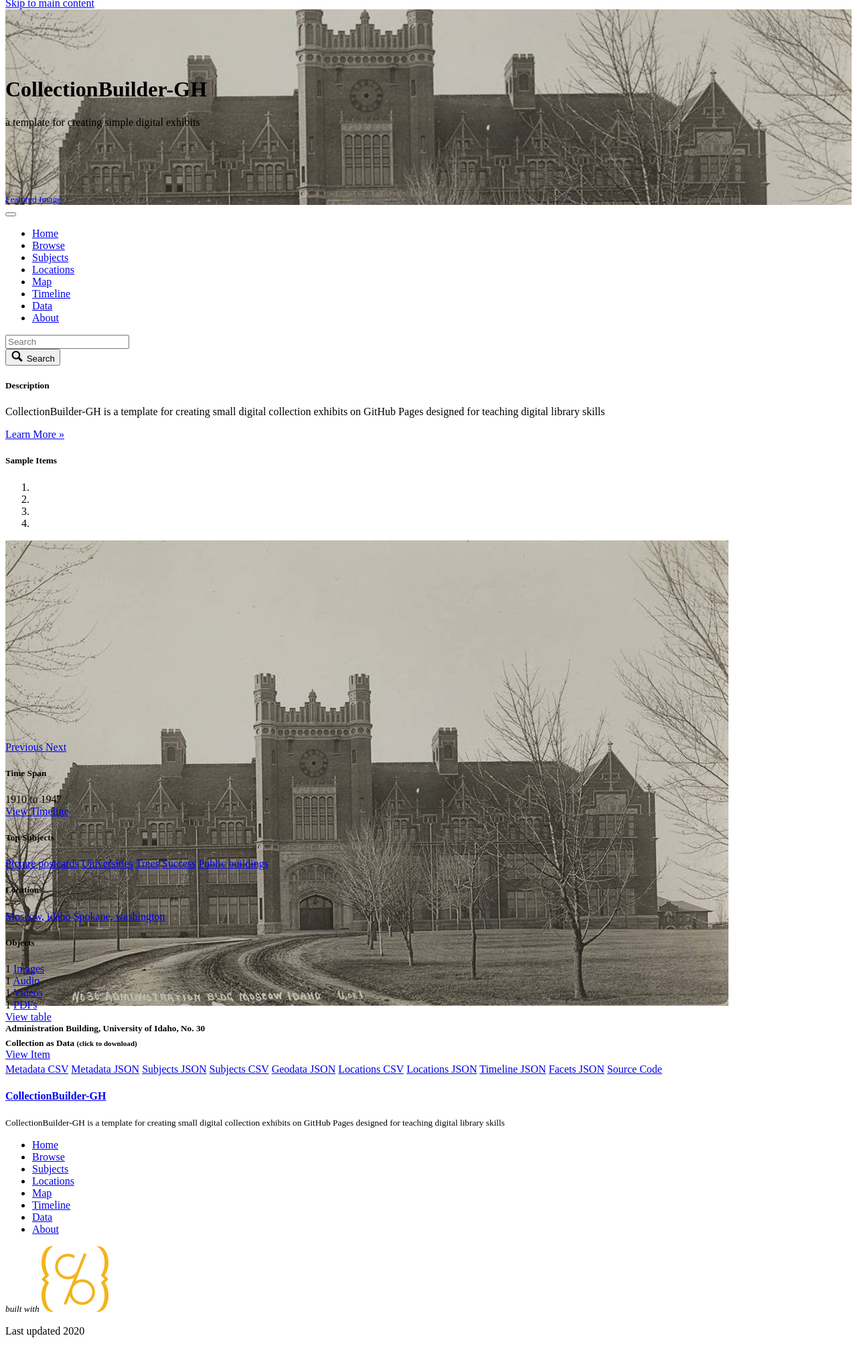
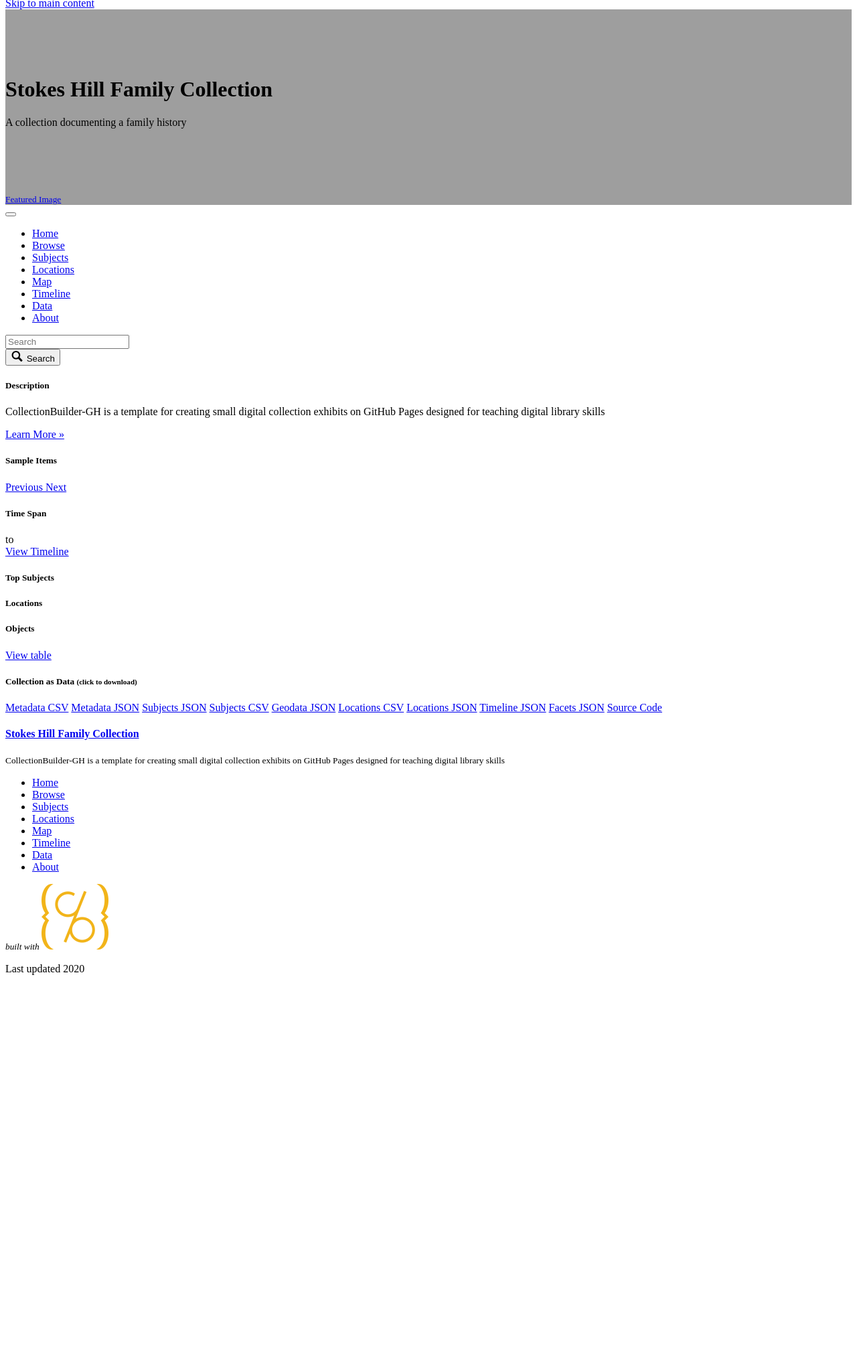
Before and after one commit to kitstokes/hillfam, a Jekyll site: the page built from index.md, in a window 1280 px wide, cut to the strip 112-2125 px from the top of the page. Shown: the whole strip at 67% size. Built offline with Jekyll 4.4.1, drawn with Linux system fonts in a browser that asks for light colours; after the commit the page ends 1584 px from its top, so only the background shows below that.

Commit message:
Update _config.yml

```diff
--- a/_config.yml
+++ b/_config.yml
@@ -10,7 +10,7 @@
 # url is your gh-pages base, following the pattern: username.github.io
 url: https://collectionbuilder.github.io
 # baseurl is your github repository's name prefixed with a /
-baseurl: /collectionbuilder-gh
+baseurl: /stokeshill
 # location of code, the full url to your github repository
 source-code: https://github.com/CollectionBuilder/collectionbuilder-gh
 
@@ -18,20 +18,20 @@
 # SITE SETTINGS
 #
 # title of site appears in banner
-title: CollectionBuilder-GH
+title: Stokes Hill Family Collection
 # tagline, a short phrase that will appear throughout the site in the top banner
-tagline: a template for creating simple digital exhibits
+tagline: A collection documenting a family history
 # description appears in meta tags and other locations
 # this description might appear in search result lists, keep around 160 characters max
 description: "CollectionBuilder-GH is a template for creating small digital collection exhibits on GitHub Pages designed for teaching digital library skills"
 # creator of the digital collection, to appear in meta tags; we typically use our GitHub usernames but feel free to just use your name
-author: CollectionBuilder
+author: kitstokes
 
 ##########
 # COLLECTION SETTINGS
 #
 # choose metadata: this is the name of the csv file in your _data directory that describes the objects in your collection
-metadata: demo-metadata
+metadata: hillphotos
 
 ##########
 # GOOGLE SERVICES [optional!]
```
